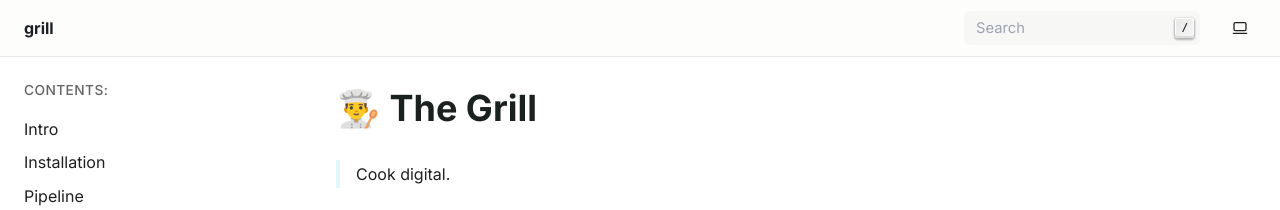
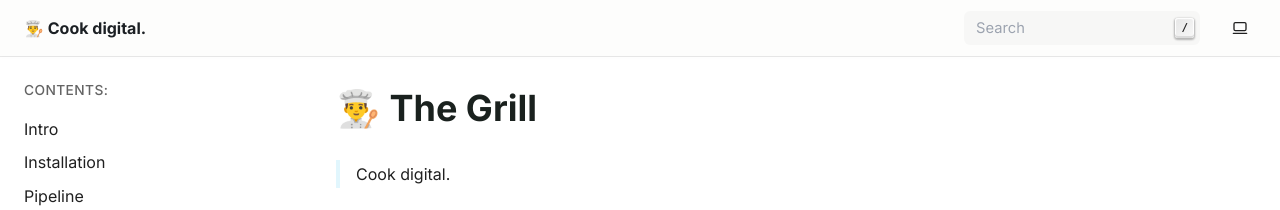
Before and after one commit to thegrill/grill, a Sphinx documentation site: the page built from docs/source/index.rst, in a window 1280 px wide. Shown: the top 210 px of the page. Built offline with Sphinx 7.4.7, drawn with Linux system fonts in a browser that asks for light colours.

Commit message:
project text

```diff
--- a/docs/source/conf.py
+++ b/docs/source/conf.py
@@ -97,7 +97,8 @@ source_suffix = ['.rst', '.md']
 master_doc = 'index'
 
 # General information about the project.
-project = 'grill'
+# project = 'grill'
+project = '👨‍🍳 Cook digital.'
 copyright = f'{datetime.now().year}, The Grill'
 author = 'The Grill'
 
@@ -178,7 +179,12 @@ html_theme_options = {
     # "titles_only": False,
     # 'logo_name': '👨‍🍳 The Grill',
 }
-
+# html_logo = "images/grill_logo_light.png"
+# html_static_path = ["_static", "images"]
+# html_theme_options = {
+#     "light_logo": "grill_logo_light.png",
+#     "dark_logo": "grill_logo_dark.png",
+# }
 # -- Options for LaTeX output ---------------------------------------------
 
 latex_elements = {
```
